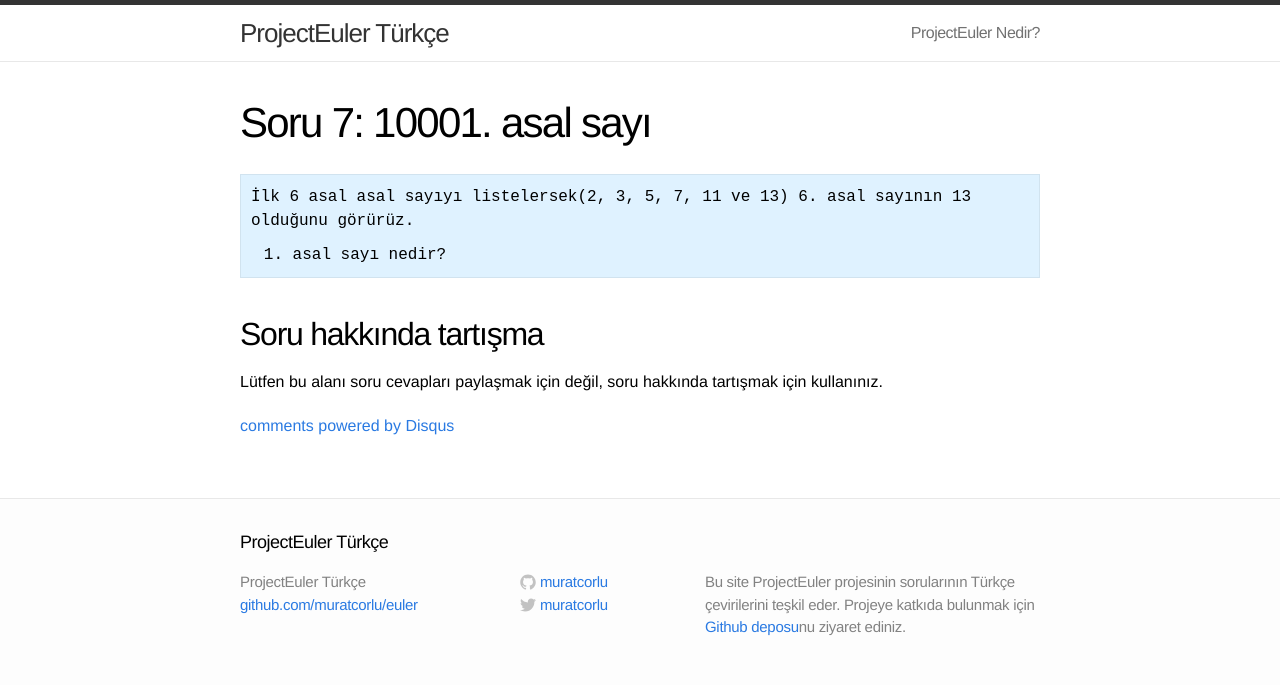
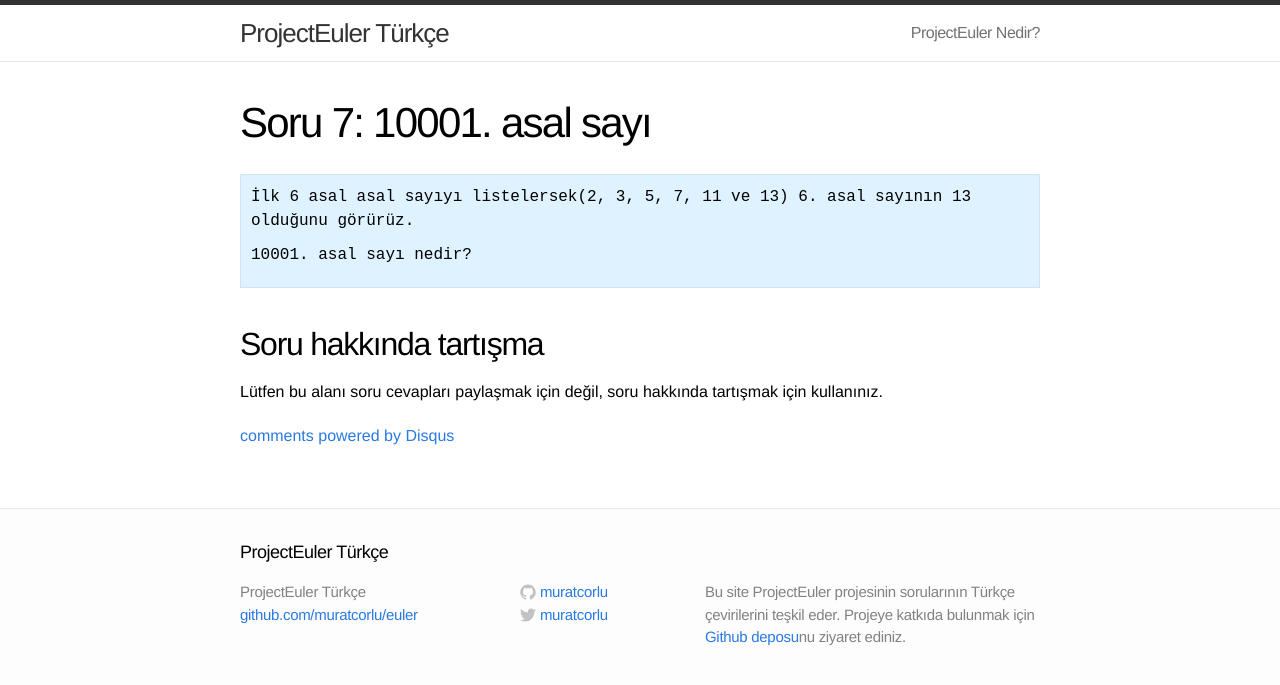
Before and after one commit to muratcorlu/euler, a Jekyll site: the page built from _posts/2014-09-23-soru-7.md, in a window 1280 px wide. Shown: the top 685 px of the page. Built offline with Jekyll 4.4.1, drawn with Linux system fonts in a browser that asks for light colours; Markdown is read by kramdown in place of the engine named in the settings; comment, search, counter and statistics services are not loaded.

Commit message:
Typo fix

```diff
--- a/_posts/2014-09-23-soru-7.md
+++ b/_posts/2014-09-23-soru-7.md
@@ -5,4 +5,4 @@ title: "Soru 7: 10001. asal sayı"
 
 İlk 6 asal asal sayıyı listelersek(2, 3, 5, 7, 11 ve 13) 6. asal sayının 13 olduğunu görürüz.
 
-10001. asal sayı nedir?
+10001\. asal sayı nedir?
```
